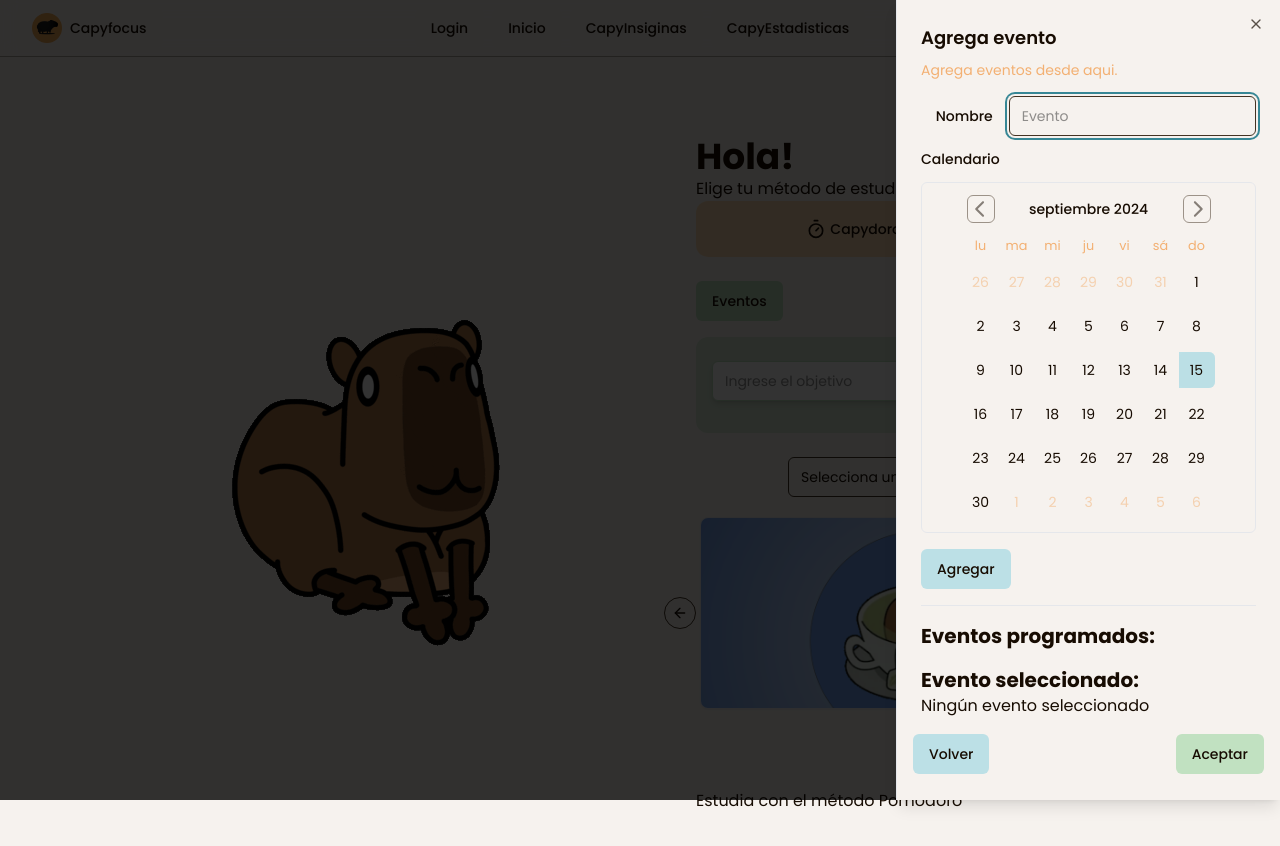
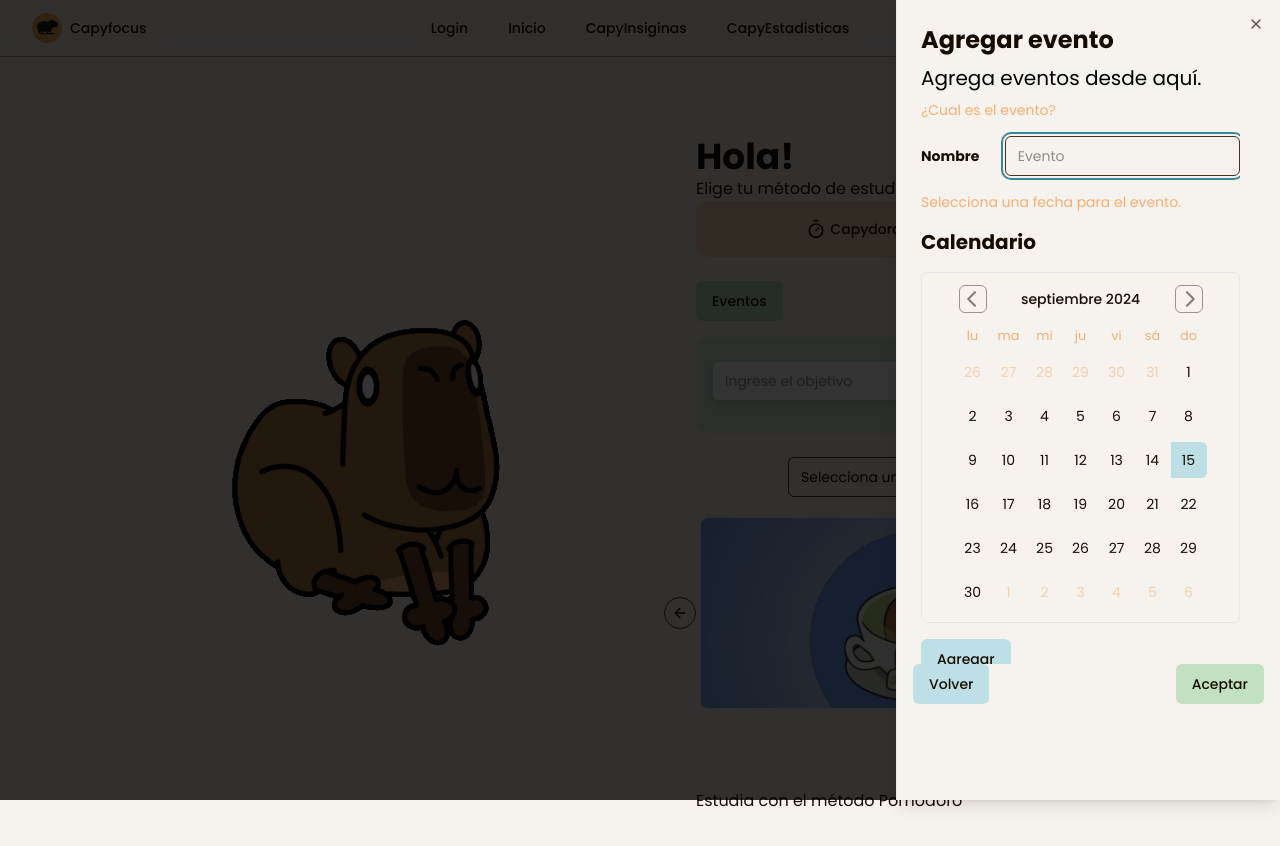
Before and after one commit to alanmoyano/capyfocus, a React (Vite) app: page / in a window 1280 px wide. Both pictures are taken after a click on the button "Eventos". Shown: the top 846 px of the page. Built offline with nearby package versions, Linux system fonts and the light colour scheme.

Commit message:
cambios eventos

```diff
--- a/package.json
+++ b/package.json
@@ -23,6 +23,7 @@
     "@radix-ui/react-navigation-menu": "^1.2.0",
     "@radix-ui/react-popover": "^1.1.1",
     "@radix-ui/react-radio-group": "^1.2.0",
+    "@radix-ui/react-scroll-area": "^1.1.0",
     "@radix-ui/react-select": "^2.1.1",
     "@radix-ui/react-slot": "^1.1.0",
     "@radix-ui/react-tabs": "^1.1.0",
--- a/src/components/Inicio.tsx
+++ b/src/components/Inicio.tsx
@@ -77,6 +77,8 @@ import {
 //import { useMotivation } from './MotivationContext'
 
 import { useMusic } from './MusicContext'
+
+import { ScrollArea } from "@/components/ui/scroll-area"
 
 type CapyMetodos = 'Capydoro' | 'Capymetro'
 
@@ -274,13 +276,15 @@ export default function Inicio() {
               </Button>
             </SheetTrigger>
             <SheetContent>
+              <ScrollArea className="h-[80vh] pr-4">
                 <SheetHeader>
-                <SheetTitle>Agrega evento</SheetTitle>
-                <SheetDescription>Agrega eventos desde aqui.</SheetDescription>
+                  <SheetTitle className='text-2xl font-bold'>Agregar evento</SheetTitle>
+                  <SheetDescription className='text-xl text-black'>Agrega eventos desde aquí.</SheetDescription>
                 </SheetHeader>
+                <p className='text-sm text-muted-foreground mt-2'>¿Cual es el evento?</p>
                 <div className='grid gap-4 py-4'>
                   <div className='grid grid-cols-4 items-center gap-4'>
-                  <Label htmlFor='name' className='text-right'>
+                    <Label htmlFor='name' className='text font-bold'>
                       Nombre
                     </Label>
                     <Input
@@ -292,8 +296,9 @@ export default function Inicio() {
                       className='col-span-3'
                     />
                   </div>
+                  <p className='text-sm text-muted-foreground'>Selecciona una fecha para el evento.</p>
                   <div className='grid grid-cols-4 items-center gap-4'>
-                  <Label className='text-right'>Calendario</Label>
+                    <Label className='text-right text-xl font-bold'>Calendario</Label>
                   </div>
                   {/* Calendario */}
 
@@ -348,6 +353,7 @@ export default function Inicio() {
                     </div>
                     <hr className='my-4' />
                     <div className='mt-4'>
+                      <h1 className='text-2xl text-accent font-bold'>Información de eventos:</h1>
                       <h2 className='text-xl font-bold'>Eventos programados:</h2>
                       <ul className='list-inside list-disc space-y-2 text-base text-black'>
                         {events.map((event, index) => (
@@ -412,6 +418,7 @@ export default function Inicio() {
                     </div>
                   </div>
                 </div>
+              </ScrollArea>
               <SheetFooter className='flex w-full justify-between'>
                 <SheetClose asChild>
                   <div>
--- /dev/null
+++ b/src/components/ui/scroll-area.tsx
@@ -0,0 +1,46 @@
+import * as React from "react"
+import * as ScrollAreaPrimitive from "@radix-ui/react-scroll-area"
+
+import { cn } from "@/lib/utils"
+
+const ScrollArea = React.forwardRef<
+  React.ElementRef<typeof ScrollAreaPrimitive.Root>,
+  React.ComponentPropsWithoutRef<typeof ScrollAreaPrimitive.Root>
+>(({ className, children, ...props }, ref) => (
+  <ScrollAreaPrimitive.Root
+    ref={ref}
+    className={cn("relative overflow-hidden", className)}
+    {...props}
+  >
+    <ScrollAreaPrimitive.Viewport className="h-full w-full rounded-[inherit]">
+      {children}
+    </ScrollAreaPrimitive.Viewport>
+    <ScrollBar />
+    <ScrollAreaPrimitive.Corner />
+  </ScrollAreaPrimitive.Root>
+))
+ScrollArea.displayName = ScrollAreaPrimitive.Root.displayName
+
+const ScrollBar = React.forwardRef<
+  React.ElementRef<typeof ScrollAreaPrimitive.ScrollAreaScrollbar>,
+  React.ComponentPropsWithoutRef<typeof ScrollAreaPrimitive.ScrollAreaScrollbar>
+>(({ className, orientation = "vertical", ...props }, ref) => (
+  <ScrollAreaPrimitive.ScrollAreaScrollbar
+    ref={ref}
+    orientation={orientation}
+    className={cn(
+      "flex touch-none select-none transition-colors",
+      orientation === "vertical" &&
+        "h-full w-2.5 border-l border-l-transparent p-[1px]",
+      orientation === "horizontal" &&
+        "h-2.5 flex-col border-t border-t-transparent p-[1px]",
+      className
+    )}
+    {...props}
+  >
+    <ScrollAreaPrimitive.ScrollAreaThumb className="relative flex-1 rounded-full bg-border" />
+  </ScrollAreaPrimitive.ScrollAreaScrollbar>
+))
+ScrollBar.displayName = ScrollAreaPrimitive.ScrollAreaScrollbar.displayName
+
+export { ScrollArea, ScrollBar }
```
Also changed, not shown: 1 other file (tests, documents, lock files or other folders). Lines whose indentation alone changed are shown as unchanged.
